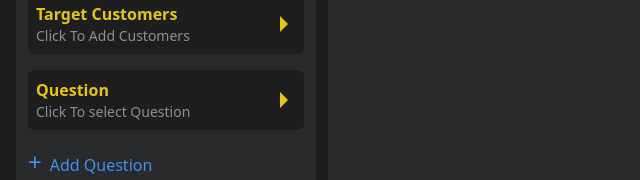
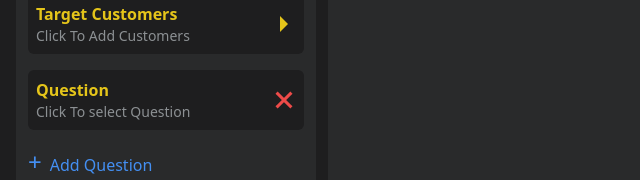
Before and after one commit to DavidMeseha/Campagin-and-survey, a React (Create React App) app: page /create-campaign/survey in a window 1280 px wide. Shown: the part 150-330 px from the top of the page, without its empty margins (0-640 px from the left). Built offline with nearby package versions, Linux system fonts and the light colour scheme.

Commit message:
Fix Outline in Questions

```diff
--- a/src/components/create-campaign/QuestionSelectButton.js
+++ b/src/components/create-campaign/QuestionSelectButton.js
@@ -1,7 +1,7 @@
 import { useState } from "react";
-import { ArrowSolid } from "../general/ArrowSolid";
 import QuestionSelect from "../../popups/QuestionSelect";
 import { MultipleOptionsQuestions, TextQuestion } from "./Questions";
+import { Close } from "../general/Icons";
 
 const MULTI_OPTIONS_Questions = ['Multiple Textbox', 'Multiple Choice', 'Checkbox', 'Ranking']
 const SINGLE_QUESTION = ['Single Textbox', 'Rating']
@@ -13,12 +13,12 @@ const QuestionSelectButton = ({ question, setQuestionType, setQuestionText, setO
         return (
             <>
                 {isOpen && <QuestionSelect close={() => setIsOpen(false)} setQuestionType={setQuestionType} />}
-                <div onClick={() => setIsOpen(true)} className="flex justify-between items-center bg-primary rounded-md cursor-default md:cursor-pointer p-2 mb-4">
-                    <div>
+                <div className="flex justify-between items-center bg-primary rounded-md cursor-default md:cursor-pointer p-2 mb-4">
+                    <div onClick={() => setIsOpen(true)} className="grow">
                         <div className=" text-color4 font-bold">Question</div>
                         <div className="text-color5 text-sm">Click To select Question</div>
                     </div>
-                    <ArrowSolid />
+                    <div onClick={removeQuestion} className="w-6 fill-color1 ml-4"><Close /></div>
                 </div>
             </>
         )
--- a/src/components/create-campaign/Questions.js
+++ b/src/components/create-campaign/Questions.js
@@ -8,7 +8,7 @@ export const TextQuestion = ({ question, setQuestionText, removeQuestion }) => {
                     <div className="grow">{question.type} Question</div>
                     <div onClick={removeQuestion} className="w-5 fill-color1"><Close /></div>
                 </div>
-                <input className='p-2 pt-7 rounded-md bg-primary text-white w-full h-16' type='text' value={question.question} onChange={(e) => setQuestionText(e.target.value)} placeholder='Type Question' />
+                <input className='p-2 pt-7 rounded-md bg-primary text-white w-full h-16 outline-offset-8' type='text' value={question.question} onChange={(e) => setQuestionText(e.target.value)} placeholder='Type Question' />
             </div>
         </div>
     )
@@ -21,10 +21,10 @@ export const MultipleOptionsQuestions = ({ question, setQuestionText, removeQues
                 <div className="grow">{question.type} Question</div>
                 <div onClick={removeQuestion} className="w-5 fill-color1"><Close /></div>
             </div>
-            <div className="mb-1">
+            <div className="mb-5">
                 <input
                     type="text" placeholder="Type Question"
-                    className="bg-primary pt-8 w-full p-2 rounded-md"
+                    className="bg-primary pt-8 w-full p-2 rounded-md outline-offset-8"
                     value={question.question}
                     onChange={(e) => setQuestionText(e.target.value)}
                 />
@@ -37,7 +37,7 @@ export const MultipleOptionsQuestions = ({ question, setQuestionText, removeQues
                                 <div className="flex gap-1 items-center" >
                                     <div className="grow">
                                         <input
-                                            type="text" className="bg-primary w-full"
+                                            type="text" className="pl-2 bg-primary w-full"
                                             placeholder="Enter Keyword"
                                             value={option}
                                             onChange={(e) => setOption(index, e.target.value)}
--- a/src/components/create-campaign/SurveyMenu.js
+++ b/src/components/create-campaign/SurveyMenu.js
@@ -100,7 +100,6 @@ const SurveyMenu = ({ survey, setSurvey, isEdit, selectedSurvey }) => {
     }
 
     const removeQuestion = (index) => {
-        console.log(index)
         let allQuestions = cloneDeep(questions)
         allQuestions.splice(index, 1)
         setQuestions(allQuestions)
--- a/src/popups/QuestionSelect.js
+++ b/src/popups/QuestionSelect.js
@@ -16,7 +16,7 @@ const QuestionSelect = ({ setQuestionType, close }) => {
                 <div className="m-3"><Header action={() => close()} title={'Select Question Type'} /></div>
                 {OPTIONS.map(option => {
                     return (
-                        <div onClick={() => setQuestionType(option)} className={sectionStyle + ' touch-no-pointer'}>
+                        <div onClick={() => { setQuestionType(option); close() }} className={sectionStyle + ' touch-no-pointer'}>
                             {option}
                         </div>
                     )
```
